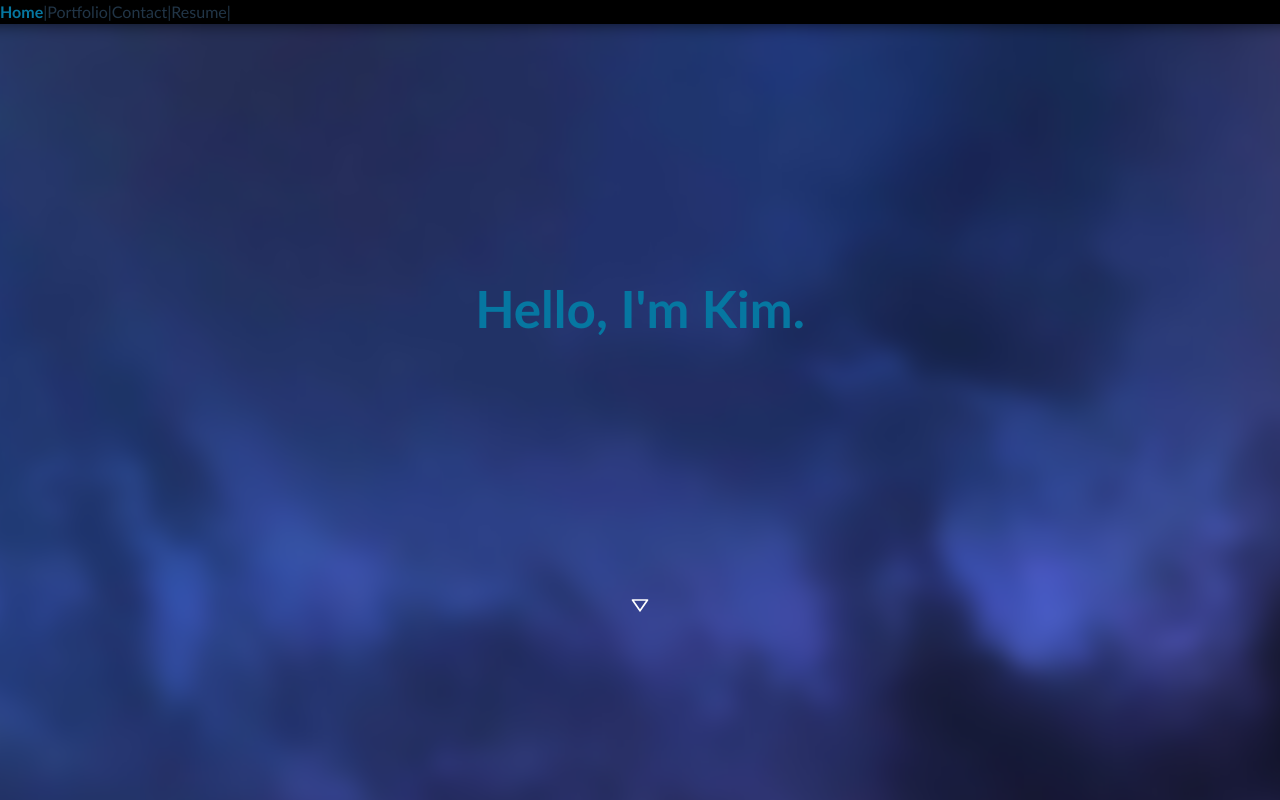
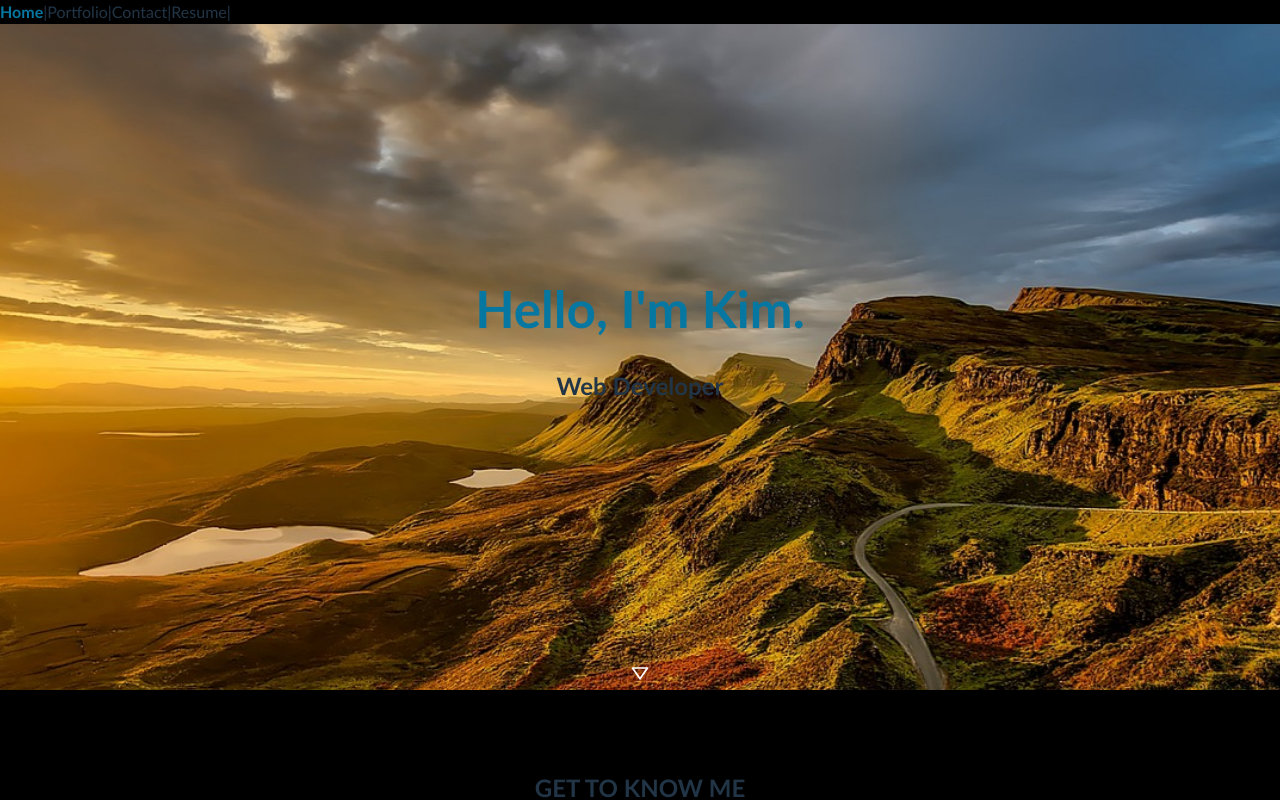
Before and after one commit to charmingdarling/reactportfolio, a React (Vite) app: page / in a window 1280 px wide. Shown: the top 800 px of the page. Built offline with nearby package versions, Linux system fonts and the light colour scheme.

Commit message:
changing properties in parallax, adding content within main-content div, playing with height to make it look better

```diff
--- a/src/components/Home.jsx
+++ b/src/components/Home.jsx
@@ -1,21 +1,37 @@
 import { BiDownArrow } from "react-icons/bi";
 import { Link } from "react-router-dom"; // Importing a Link component; Link component is used to create links to different routes
 import { Parallax } from "react-parallax";
+import { IconContext } from "react-icons";
 
 const Home = () => {
-  return(
-    <div>
-      <Parallax blur={10} bgImage="spaceimage.jpg" bgImageAlt="the cat" strength={350}>
-        <h1 style={{textAlign:"center", marginTop:"20%"}}>Hello, I'm <span>Kim</span>.</h1>
-        <h3 style={{textAlign:"center", marginTop:"20%"}}>
-          <a href="#main-content"><BiDownArrow /></a>
-        </h3>
-        <div style={{ height: '80vh' }} />
-      </Parallax>
-      <div id="main-content">
-        <div style={{ height: '100vh' }} />
+  return (
+    <>
+      <div className="container">
+        <Parallax
+          blur={0}
+          bgImage="mountains.jpg"
+          bgImageAlt="mountains"
+          strength={450}
+        >
+          <h1 style={{ textAlign: "center", marginTop: "20%" }}>
+            Hello, I'm <span>Kim</span>.
+          </h1>
+          <h2 style={{ textAlign: "center" }}>Web Developer</h2>
+          <h3 style={{ textAlign: "center", marginTop: "20%" }}>
+            <a href="#main-content">
+              <BiDownArrow />
+            </a>
+          </h3>
+          <div style={{ height: "0vh" }} />
+        </Parallax>
+
+        <div id="main-content">
+          <div style={{ height: "10vh" }} />
+          <h2 style={{ textAlign: "center" }}>GET TO KNOW ME</h2>
+        </div>
       </div>
-    </div>
+      {/* end container */}
+    </>
   );
 };
 
```
